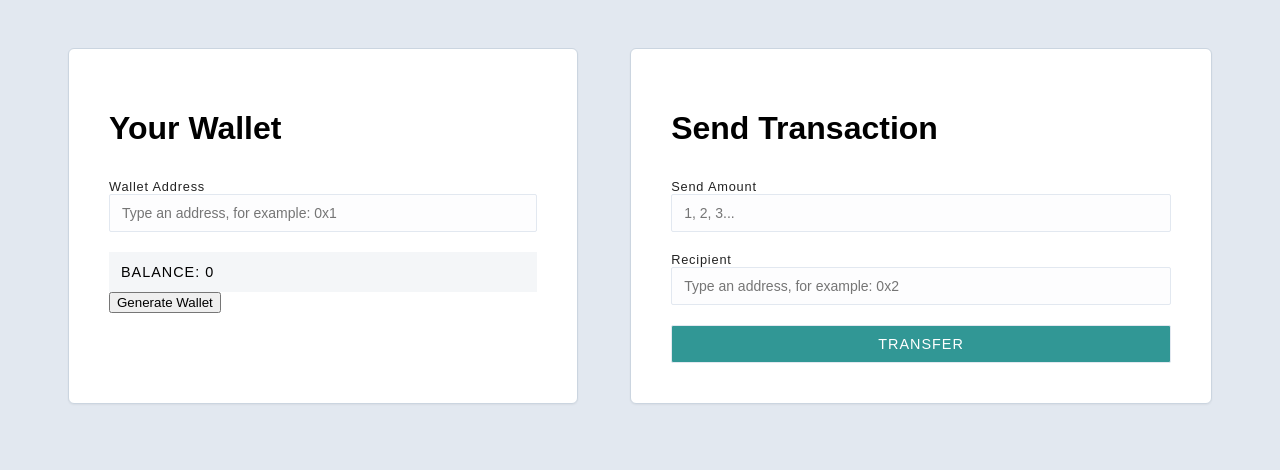
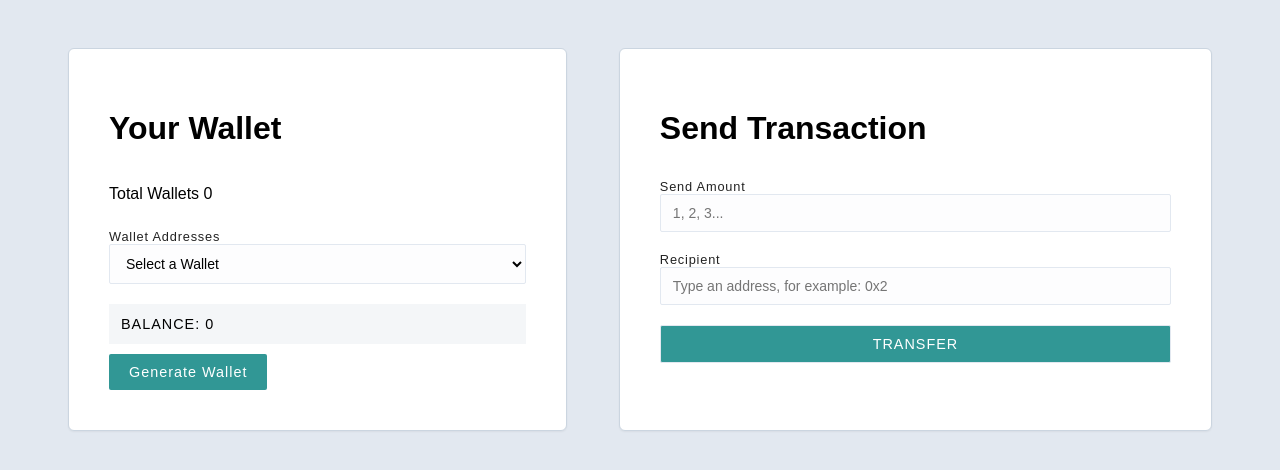
Before and after one commit to AlSirang/ECDSA-Node, a Next.js app: page / in a window 1280 px wide. Shown: the top 470 px of the page. Built offline with nearby package versions, Linux system fonts and the light colour scheme.

Commit message:
feat: create and store addresses

```diff
--- a/components/transfer.jsx
+++ b/components/transfer.jsx
@@ -1,5 +1,6 @@
 import { useState } from "react";
 import { server } from "@/configs/axios.config";
+import { hashMessage } from "@/utils/cryptography-utils";
 
 function Transfer({ address, setBalance }) {
   const [sendAmount, setSendAmount] = useState("");
@@ -11,6 +12,7 @@ function Transfer({ address, setBalance }) {
     evt.preventDefault();
 
     try {
+      // const message = hashMessage();
       const {
         data: { balance },
       } = await server.put("/balance", {
@@ -34,7 +36,9 @@ function Transfer({ address, setBalance }) {
           placeholder="1, 2, 3..."
           value={sendAmount}
           onChange={setValue(setSendAmount)}
-        ></input>
+          type="number"
+          min="0"
+        />
       </label>
 
       <label>
@@ -43,7 +47,7 @@ function Transfer({ address, setBalance }) {
           placeholder="Type an address, for example: 0x2"
           value={recipient}
           onChange={setValue(setRecipient)}
-        ></input>
+        />
       </label>
 
       <input type="submit" className="button" value="Transfer" />
--- a/components/wallet.jsx
+++ b/components/wallet.jsx
@@ -1,9 +1,25 @@
+import { useEffect, useRef, useState } from "react";
 import { server } from "@/configs/axios.config";
+import {
+  decryptText,
+  encrypText,
+  generateRandomPublicPrivateKey,
+  getPublicKey,
+} from "@/utils/cryptography-utils";
 
-function Wallet({ address, setAddress, balance, setBalance }) {
+function Wallet({ address, setWalletInfo, balance, setBalance }) {
+  const [wallets, setWallets] = useState([]);
+
   async function onChange(evt) {
-    const address = evt.target.value;
-    setAddress(address);
+    const privateKey = evt.target.value;
+    if (privateKey === "Select a Wallet") return;
+    const address = getPublicKey(decryptText(privateKey));
+
+    setWalletInfo({
+      privateKey,
+      address,
+    });
+    console.log(address);
     if (address) {
       const {
         data: { balance },
@@ -17,23 +33,79 @@ function Wallet({ address, setAddress, balance, setBalance }) {
 
   // when wallet is created send create and generate balance
 
+  const loadWallets = () => {
+    const allKeys = localStorage.getItem("wallets");
+    if (allKeys) setWallets(JSON.parse(allKeys));
+  };
+
+  useEffect(() => {
+    loadWallets();
+  }, []);
+
+  const onWalletCreate = async (publicKey) => {
+    try {
+      const {
+        data: { balance },
+      } = await server.post(`balance`, {
+        address: publicKey,
+      });
+
+      return balance;
+    } catch (err) {
+      return 0;
+    }
+  };
+
+  const onCreateKey = () => {
+    const { privateKey, publicKey } = generateRandomPublicPrivateKey();
+    const encryptedPrivateKey = encrypText(privateKey);
+
+    const payload = [
+      {
+        privateKey: encryptedPrivateKey,
+        publicKey,
+      },
+    ];
+
+    const storedWallets = localStorage.getItem("wallets");
+    if (storedWallets && storedWallets.length) {
+      const _storedWallets = JSON.parse(storedWallets);
+      const keys = [...payload, ..._storedWallets];
+      localStorage.setItem("wallets", JSON.stringify(keys));
+    } else localStorage.setItem("wallets", JSON.stringify(payload));
+
+    try {
+      onWalletCreate(publicKey)
+        .then(() => {
+          loadWallets();
+        })
+        .catch((err) => {});
+    } catch (err) {}
+  };
+
   return (
     <div className="container wallet">
       <h1>Your Wallet</h1>
+      <p>Total Wallets {wallets.length}</p>
 
       <label>
-        Wallet Address
-        <input
-          placeholder="Type an address, for example: 0x1"
-          value={address}
-          onChange={onChange}
-        />
+        Wallet Addresses
+        <select onChange={onChange} defaultValue="Select a Wallet">
+          <option>Select a Wallet</option>
+          {wallets.map(({ publicKey, privateKey }) => (
+            <option key={publicKey} value={privateKey}>
+              {publicKey}
+            </option>
+          ))}
+        </select>
       </label>
 
       <div className="balance">Balance: {balance}</div>
 
-      <div>
-        <button>Generate Wallet</button>
+      <div className="container-button">
+        <button className="button-gen-wallet" onClick={onCreateKey}>
+          Generate Wallet
+        </button>
       </div>
     </div>
   );
--- a/package.json
+++ b/package.json
@@ -11,6 +11,7 @@
   "dependencies": {
     "@next/font": "13.1.6",
     "axios": "^1.3.2",
+    "crypto-js": "^4.1.1",
     "eslint": "8.34.0",
     "eslint-config-next": "13.1.6",
     "ethereum-cryptography": "^1.1.2",
--- a/pages/api/balance.js
+++ b/pages/api/balance.js
@@ -1,10 +1,6 @@
 import nextConnect from "next-connect";
 
-const balances = {
-  "0x1": 100,
-  "0x2": 50,
-  "0x3": 75,
-};
+const balances = {};
 
 const router = nextConnect({
   onError: (err, req, res) => {
@@ -21,7 +17,12 @@ const router = nextConnect({
     const balance = balances[address] || 0;
     res.send({ balance });
   })
-  .post((req, res) => {})
+  .post((req, res) => {
+    const { address } = req.body;
+    const balance = Math.ceil(Math.random() * 100);
+    balances[address] = balance;
+    res.send({ balance });
+  })
   .put((req, res, next) => {
     try {
       const { sender, recipient, amount } = req.body;
--- a/pages/index.js
+++ b/pages/index.js
@@ -7,16 +7,23 @@ import Wallet from "@/components/wallet";
 
 export default function Home() {
   const [balance, setBalance] = useState(0);
-  const [address, setAddress] = useState("");
+  const [{ address, privateKey }, setWalletInfo] = useState({
+    address: "",
+    privateKey: "",
+  });
   return (
     <div className="app">
       <Wallet
         balance={balance}
         setBalance={setBalance}
         address={address}
-        setAddress={setAddress}
+        setWalletInfo={setWalletInfo}
       />
-      <Transfer setBalance={setBalance} address={address} />
+      <Transfer
+        setBalance={setBalance}
+        privateKey={privateKey}
+        address={address}
+      />
     </div>
   );
 }
--- a/styles/globals.scss
+++ b/styles/globals.scss
@@ -40,28 +40,14 @@ label {
   }
 }
 
-input {
+input,
+select {
   padding: 10px 0;
   border-radius: 0.125rem;
   border: 1px solid rgb(226, 232, 240);
   background-color: #fdfdfe;
   padding-inline-start: 0.75rem;
   font-size: 0.875rem;
-}
-
-.button {
-  background-color: #319795;
-  border-radius: 0.125rem;
-  padding: 10px 20px;
-  color: white;
-  display: inline-flex;
-  text-transform: uppercase;
-  letter-spacing: 1px;
-  font-weight: 400;
-  font-size: 0.9em;
-  &:hover {
-    cursor: pointer;
-  }
 }
 
 .wallet {
@@ -84,3 +70,32 @@ input {
   display: flex;
   flex-direction: column;
 }
+
+.button,
+.button-gen-wallet {
+  background-color: #319795;
+  color: white;
+  border-radius: 0.125rem;
+  padding: 10px 20px;
+  letter-spacing: 1px;
+  border-radius: 0.125rem;
+  font-weight: 400;
+  font-size: 0.9em;
+
+  &:hover {
+    cursor: pointer;
+  }
+}
+
+.button {
+  display: inline-flex;
+  text-transform: uppercase;
+}
+
+.button-gen-wallet {
+  border: none;
+}
+
+.container-button {
+  margin-top: 10px;
+}
--- /dev/null
+++ b/utils/cryptography-utils.js
@@ -0,0 +1,87 @@
+import * as secp from "ethereum-cryptography/secp256k1";
+import { keccak256 } from "ethereum-cryptography/keccak";
+import { utf8ToBytes, hexToBytes, toHex } from "ethereum-cryptography/utils";
+import CryptoJS from "crypto-js";
+/**
+ * @dev creates keccak256 hash for given `message`
+ * @param {string} message is message to hash
+ */
+export function hashMessage(message) {
+  const bytes = utf8ToBytes(message);
+  const hash = keccak256(bytes);
+  return hash;
+}
+
+/**
+ * @dev signs the given `msg` with private key and returns signature with recovered bit
+ * @param {string} msg is message to sign
+ */
+export async function signMessage(msg, privateKey) {
+  const msgHash = hashMessage(msg);
+  return await secp.sign(msgHash, privateKey, {
+    recovered: true,
+  });
+}
+
+/**
+ * @dev it returns the public key from signed message using actual `message`, `signature` and `recoveryBit`
+ * @param {string} message is message signed
+ * @param {string} signature is signature of `message` signed
+ * @param {string} recoveryBit is the recovery bit
+ */
+export function recoverKey(message, signature, recoveryBit) {
+  const msgHash = hashMessage(message);
+
+  return secp.recoverPublicKey(msgHash, signature, recoveryBit);
+}
+
+/**
+ * @dev it creates ethereum address from public key
+ * @param {string} publicKey
+ */
+export const getPublicKeyHex = (privateKey) => {
+  const publicKey = secp.getPublicKey(privateKey);
+  const pubKeyHash = keccak256(publicKey.slice(1));
+  const length = pubKeyHash.length;
+  return "0x" + toHex(pubKeyHash.slice(length - 20, length));
+};
+
+/**
+ * @dev it creates ethereum address from hex private key
+ * @param {string} privateKeyHex
+ */
+export const getPublicKey = (privateKeyHex) => {
+  const privateKey = hexToBytes(privateKeyHex);
+  return getPublicKeyHex(privateKey);
+};
+/**
+ * @dev it create a random private and public key
+ */
+export const generateRandomPublicPrivateKey = () => {
+  const privateKey = toHex(secp.utils.randomPrivateKey());
+  const publicKey = getPublicKey(privateKey);
+
+  return { privateKey, publicKey };
+};
+
+/**
+ * @dev it encrypts data using crypto.js AES encryption algorithm
+ * @param {string} text is text to en
+ */
+export const encrypText = (text) => {
+  // Encrypt
+  return CryptoJS.AES.encrypt(
+    JSON.stringify(text),
+    "thisislonglongandbigsecret"
+  ).toString();
+};
+
+/**
+ * @dev it decrypts ciphertext using crypto.js AES decryption algorithm
+ * @param {string} ciphertext is text to en
+ */
+export const decryptText = (ciphertext) => {
+  // Decrypt
+  const bytes = CryptoJS.AES.decrypt(ciphertext, "thisislonglongandbigsecret");
+  return JSON.parse(bytes.toString(CryptoJS.enc.Utf8));
+};
```
Also changed, not shown: 1 other file (tests, documents, lock files or other folders).
